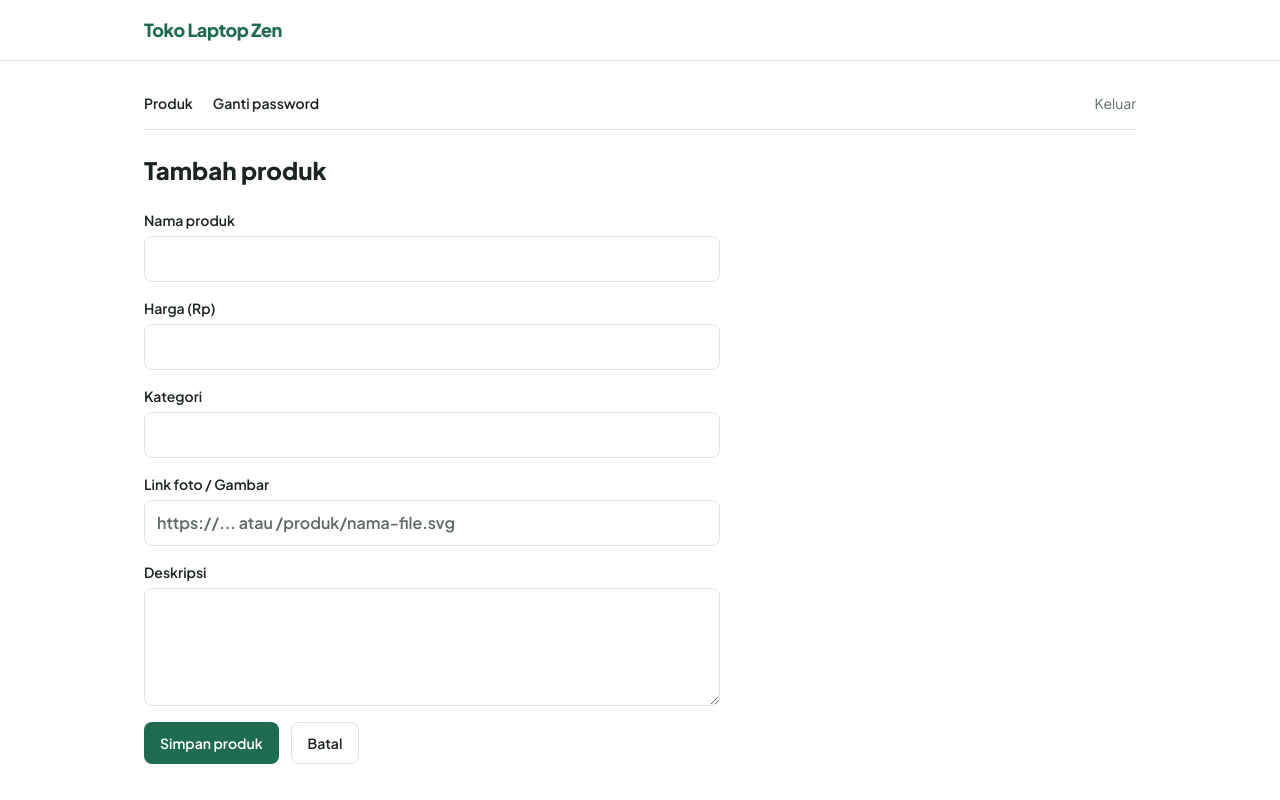
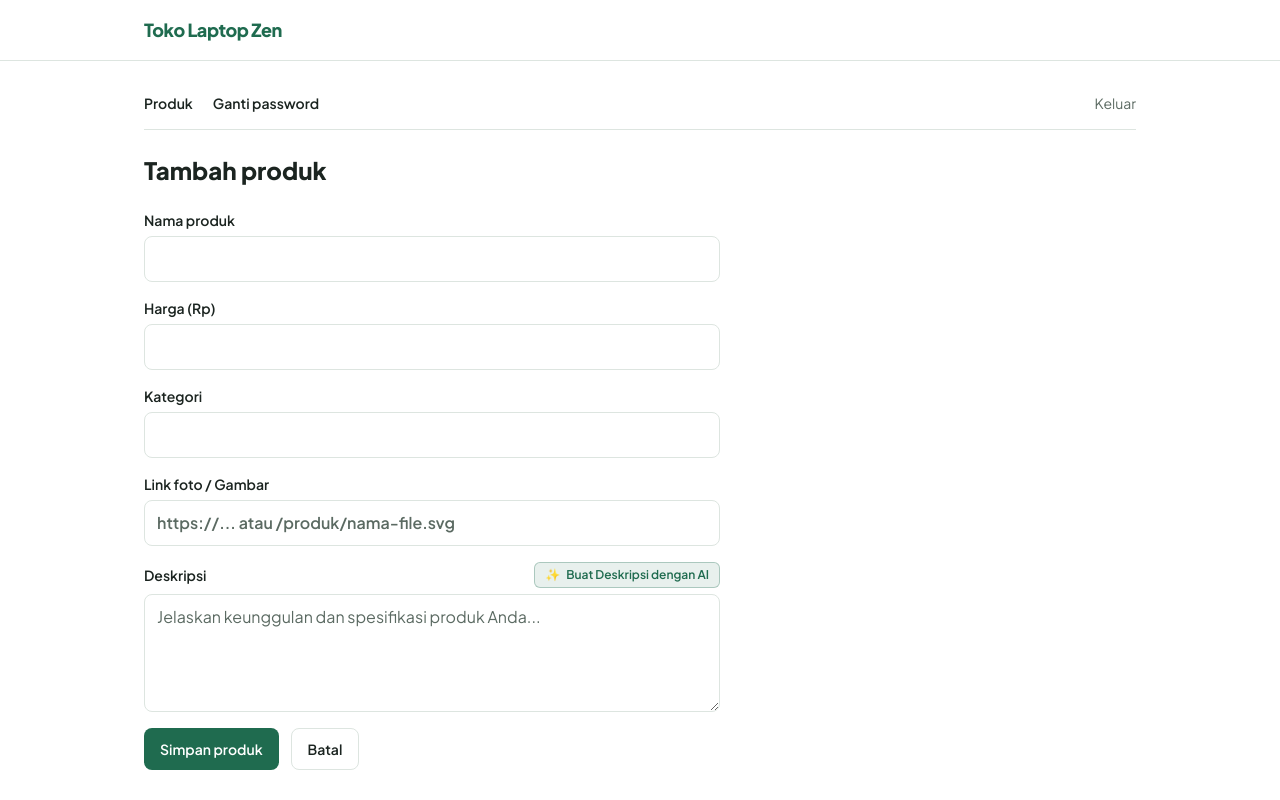
Before and after one commit to aphelionidn/katalog-umkm, a Next.js app: page /admin/produk/baru in a window 1280 px wide. Shown: the top 800 px of the page. Built offline with nearby package versions, Linux system fonts and the light colour scheme.

Commit message:
US-14: Deskripsi produk dibuat AI

```diff
--- a/app/admin/actions.js
+++ b/app/admin/actions.js
@@ -312,3 +312,86 @@ export async function hapusProduk(arg1, arg2) {
   revalidatePath("/admin", "page");
   redirect("/admin?sukses=" + encodeURIComponent("Produk berhasil dihapus."));
 }
+
+/**
+ * Server Action untuk menghasilkan deskripsi produk otomatis menggunakan Google Gemini API.
+ */
+export async function generateDeskripsiAI({ nama, kategori }) {
+  // Wajib periksa sesi login admin di sisi server sebelum generate
+  try {
+    await requireAdmin();
+  } catch {
+    return { error: "Operasi ditolak: Anda harus login sebagai admin." };
+  }
+
+  if (!nama || !nama.trim()) {
+    return { error: "Nama produk harus diisi terlebih dahulu." };
+  }
+
+  const apiKey =
+    process.env.GEMINI_API_KEY ||
+    process.env.GOOGLE_API_KEY ||
+    process.env.GOOGLE_GENERATIVE_AI_API_KEY;
+
+  if (!apiKey) {
+    return {
+      error:
+        "GEMINI_API_KEY belum dikonfigurasi di environment variable (.env.local). Silakan tambahkan GEMINI_API_KEY.",
+    };
+  }
+
+  const promptText = `Anda adalah seorang copywriter ahli untuk toko online dan UMKM.
+Buat deskripsi produk yang menarik, persuasif, ringkas (1-2 paragraf), dan relevan dalam Bahasa Indonesia untuk produk berikut:
+- Nama Produk: ${nama.trim()}
+${kategori?.trim() ? `- Kategori: ${kategori.trim()}` : ""}
+
+Pedoman:
+- Deskripsikan kegunaan, keunggulan, dan daya tarik utama produk ini bagi pembeli.
+- Tulis langsung teks deskripsinya tanpa kalimat pembuka seperti "Tentu, ini deskripsinya" dan tanpa tanda kutip.`;
+
+  try {
+    const url = `https://generativelanguage.googleapis.com/v1beta/models/gemini-1.5-flash:generateContent?key=${apiKey}`;
+
+    const response = await fetch(url, {
+      method: "POST",
+      headers: {
+        "Content-Type": "application/json",
+      },
+      body: JSON.stringify({
+        contents: [
+          {
+            parts: [
+              {
+                text: promptText,
+              },
+            ],
+          },
+        ],
+        generationConfig: {
+          temperature: 0.7,
+          maxOutputTokens: 300,
+        },
+      }),
+    });
+
+    const data = await response.json();
+
+    if (!response.ok || data.error) {
+      return {
+        error:
+          data.error?.message ||
+          `Gagal menghubungi Gemini API (Status ${response.status}).`,
+      };
+    }
+
+    const deskripsi = data.candidates?.[0]?.content?.parts?.[0]?.text?.trim();
+
+    if (!deskripsi) {
+      return { error: "AI tidak menghasilkan respons. Silakan coba lagi." };
+    }
+
+    return { deskripsi };
+  } catch (err) {
+    return { error: err.message || "Terjadi kesalahan saat memproses permintaan AI." };
+  }
+}
--- a/components/FormProduk.jsx
+++ b/components/FormProduk.jsx
@@ -1,7 +1,11 @@
+"use client";
+
+import { useState } from "react";
 import Input from "@/components/Input";
 import Tombol from "@/components/Tombol";
+import { generateDeskripsiAI } from "@/app/admin/actions";
 
-// Dipakai untuk tambah produk (US-08) dan ubah produk (US-09). Keduanya bonus di jalur offline.
+// Dipakai untuk tambah produk (US-08) dan ubah produk (US-09).
 // Nama field sama dengan kolom tabel "produk".
 export default function FormProduk({
   produk = {},
@@ -10,6 +14,39 @@ export default function FormProduk({
   state,
   isPending,
 }) {
+  const [nama, setNama] = useState(produk.nama || "");
+  const [kategori, setKategori] = useState(produk.kategori || "");
+  const [deskripsi, setDeskripsi] = useState(produk.deskripsi || "");
+  const [loadingAI, setLoadingAI] = useState(false);
+  const [errorAI, setErrorAI] = useState("");
+
+  const handleGenerateAI = async () => {
+    if (!nama.trim()) {
+      setErrorAI("Silakan isi nama produk terlebih dahulu.");
+      return;
+    }
+
+    setLoadingAI(true);
+    setErrorAI("");
+
+    try {
+      const res = await generateDeskripsiAI({
+        nama: nama.trim(),
+        kategori: kategori.trim(),
+      });
+
+      if (res?.error) {
+        setErrorAI(res.error);
+      } else if (res?.deskripsi) {
+        setDeskripsi(res.deskripsi);
+      }
+    } catch (err) {
+      setErrorAI(err.message || "Gagal membuat deskripsi dengan AI.");
+    } finally {
+      setLoadingAI(false);
+    }
+  };
+
   return (
     <form action={action} className="flex max-w-xl flex-col gap-4">
       {state?.error && (
@@ -18,7 +55,13 @@ export default function FormProduk({
         </div>
       )}
       {produk?.id && <input type="hidden" name="id" defaultValue={produk.id} />}
-      <Input label="Nama produk" name="nama" defaultValue={produk.nama} required />
+      <Input
+        label="Nama produk"
+        name="nama"
+        value={nama}
+        onChange={(e) => setNama(e.target.value)}
+        required
+      />
       <Input
         label="Harga (Rp)"
         name="harga"
@@ -27,14 +70,51 @@ export default function FormProduk({
         defaultValue={produk.harga}
         required
       />
-      <Input label="Kategori" name="kategori" defaultValue={produk.kategori} />
+      <Input
+        label="Kategori"
+        name="kategori"
+        value={kategori}
+        onChange={(e) => setKategori(e.target.value)}
+      />
       <Input
         label="Link foto / Gambar"
         name="foto_url"
         placeholder="https://... atau /produk/nama-file.svg"
         defaultValue={produk.foto_url || produk.gambar}
       />
-      <Input label="Deskripsi" name="deskripsi" textarea defaultValue={produk.deskripsi} />
+
+      {/* Bagian Deskripsi dengan Tombol AI */}
+      <div className="flex flex-col gap-1.5 text-sm font-semibold">
+        <div className="flex flex-wrap items-center justify-between gap-2">
+          <label htmlFor="deskripsi-input">Deskripsi</label>
+          <button
+            type="button"
+            onClick={handleGenerateAI}
+            disabled={loadingAI}
+            className="inline-flex items-center gap-1.5 rounded-md border border-utama/30 bg-utama/10 px-2.5 py-1 text-xs font-semibold text-utama transition-colors hover:bg-utama hover:text-white disabled:opacity-50"
+          >
+            <span>✨</span>
+            <span>{loadingAI ? "Sedang membuat deskripsi..." : "Buat Deskripsi dengan AI"}</span>
+          </button>
+        </div>
+
+        {errorAI && (
+          <p className="text-xs font-normal text-bahaya">
+            {errorAI}
+          </p>
+        )}
+
+        <textarea
+          id="deskripsi-input"
+          name="deskripsi"
+          rows={4}
+          value={deskripsi}
+          onChange={(e) => setDeskripsi(e.target.value)}
+          placeholder="Jelaskan keunggulan dan spesifikasi produk Anda..."
+          className="w-full rounded-lg border border-garis bg-latar px-3 py-2.5 text-base font-normal text-teks placeholder:text-teks-lembut focus:border-utama focus:outline-none"
+        />
+      </div>
+
       <div className="flex gap-3">
         <Tombol type="submit" disabled={isPending}>
           {isPending ? "Menyimpan..." : labelTombol}
```
Also changed, not shown: 2 other files (tests, documents, lock files or other folders).
